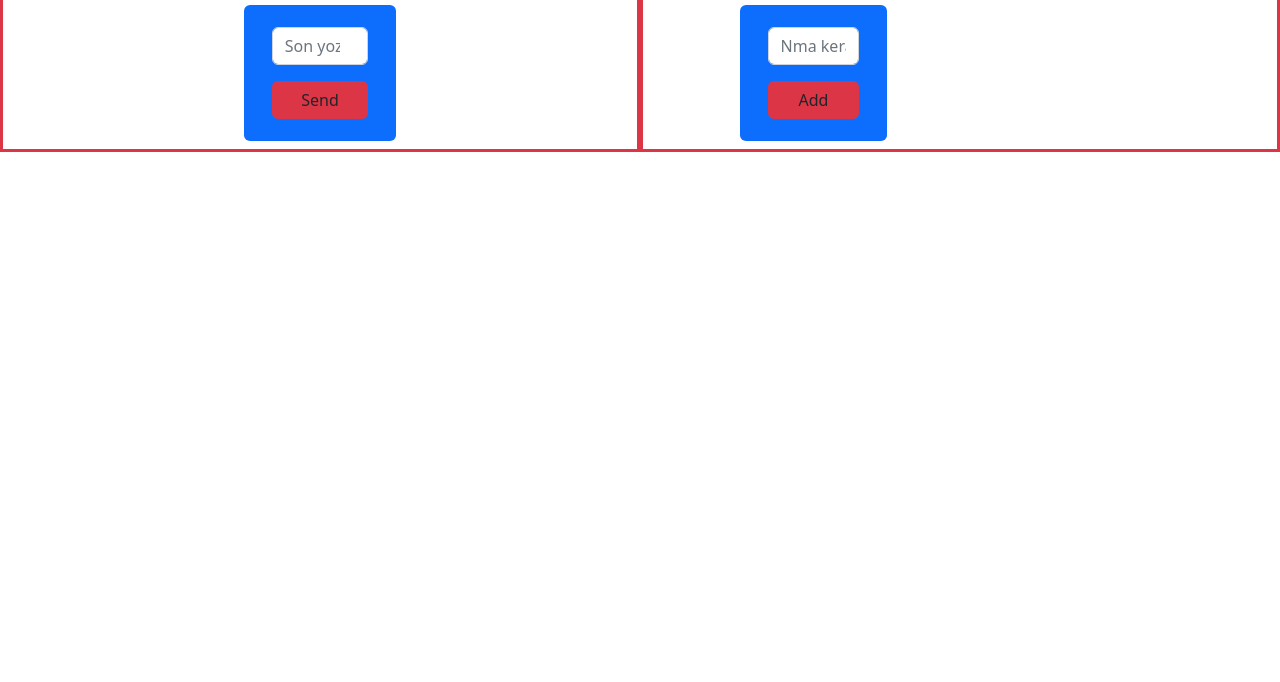
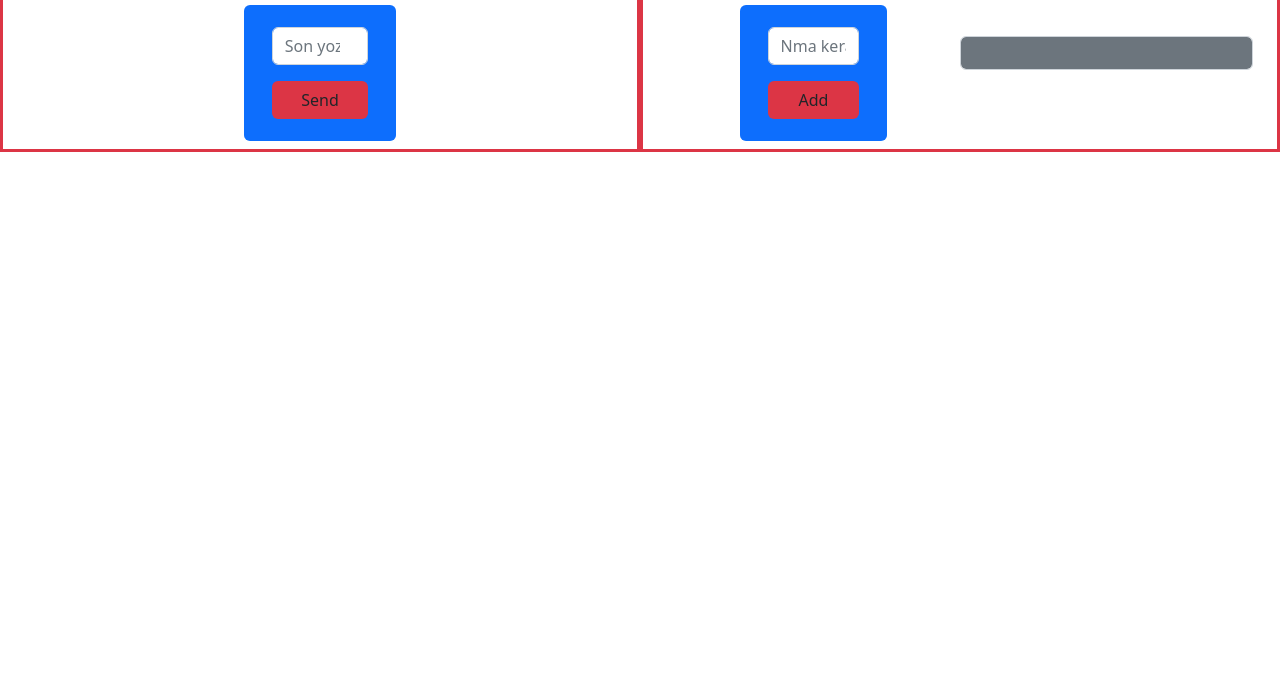
Before and after one commit to solixbek03/FizzBuzzOrBozorlik, a plain HTML site: page index.html in a window 1280 px wide. Shown: the part 118-800 px from the top of the page. Drawn offline with Linux system fonts and the light colour scheme.

Commit message:
add commit

```diff
--- a/index.html
+++ b/index.html
@@ -31,7 +31,7 @@
         <button class="w-75 btn bg-danger mt-3 mb-3 " type="submit">Add</button>
       </form>
 
-      <ol class="list-resurs col-6 w-50"></ol>
+      <ol class="list-resurs col-6 w-50 p-3 bg-secondary form-control "></ol>
     </div>
   </div>
 </div>
```
